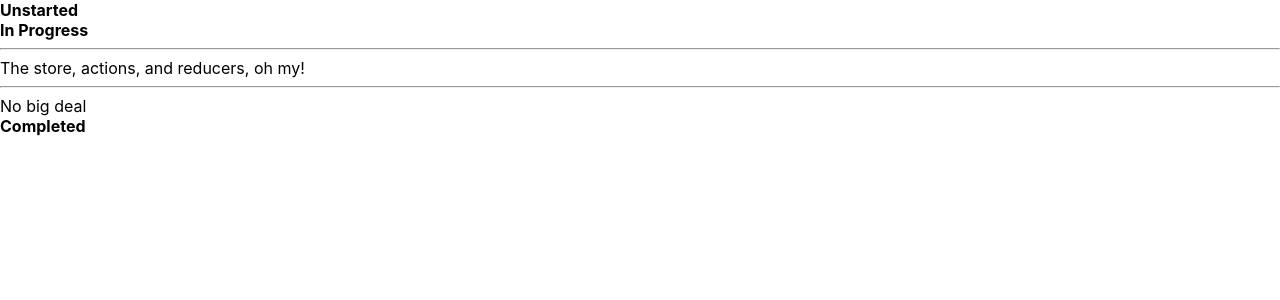
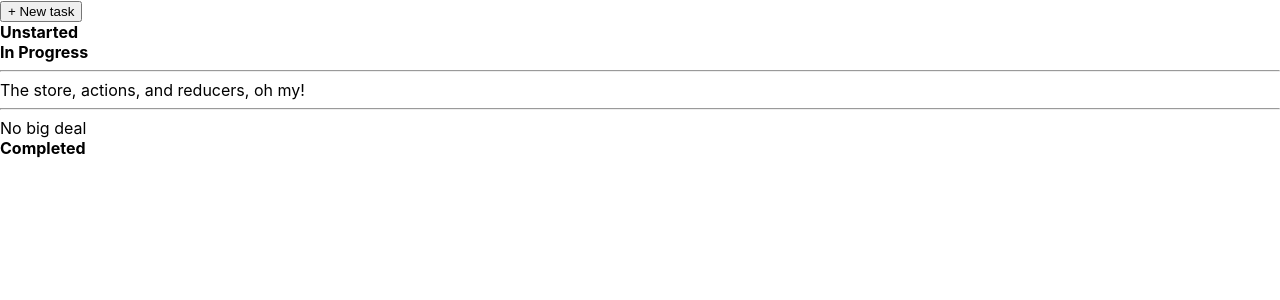
Before and after one commit to mcand/parsnip, a React (Create React App) app: page / in a window 1280 px wide. Shown: the top 300 px of the page. Built offline with nearby package versions, Linux system fonts and the light colour scheme.

Commit message:
create a task feature

```diff
--- a/src/App.js
+++ b/src/App.js
@@ -3,14 +3,27 @@ import { connect } from 'react-redux';
 import TasksPage from './components/TasksPage.js';
 
 class App extends Component {
+  onCreateTask = ({ title, description }) => {
+    this.props.dispatch({
+      type: 'CREATE_TASK',
+      payload: {
+        title,
+        description
+      }
+    });
+  }
+
   render() {
+    console.log('props from App:', this.props);
     return (
-     <div className="main-content">
-        <TasksPage tasks={this.props.tasks} />
+      <div className="main-content">
+        <TasksPage
+          tasks={this.props.tasks}
+          onCreateTask={this.onCreateTask}
+        />
       </div>
     );
   }
-
 }
 
 function mapStateToProps(state) {
--- a/src/components/TasksPage.js
+++ b/src/components/TasksPage.js
@@ -4,18 +4,95 @@ import TaskList from './TaskList.js';
 const TASK_STATUSES = ['Unstarted', 'In Progress', 'Completed'];
 
 class TasksPage extends Component {
+  constructor(props) {
+    super(props);
+    this.state = {
+      showNewCardForm: false,
+      title: '',
+      description: '',
+    };
+  }
+
+  onTitleChange = (e) => {
+    this.setState({ title: e.target.value });
+  }
+
+  onDescriptionChange = (e) => {
+    this.setState({ description: e.target.value });
+  }
+
+  resetForm() {
+    this.setState({
+      showNewCardForm: false,
+      title: '',
+      description: '',
+    });
+  }
+
+  onCreateTask = (e) => {
+    e.preventDefault();
+    this.props.onCreateTask({
+      title: this.state.title,
+      description: this.state.description,
+    });
+    this.resetForm();
+  }
+
+  toggleForm = () => {
+    this.setState({ showNewCardForm: !this.state.showNewCardForm });
+  }
+
   renderTaskLists() {
     const { tasks } = this.props;
     return TASK_STATUSES.map(status => {
       const statusTasks = tasks.filter(task => task.status === status);
-      return <TaskList key={status} status={status} tasks={statusTasks} />
+      return (
+        <TaskList
+          key={status}
+          status={status}
+          tasks={statusTasks}
+        />
+      );
     });
   }
 
   render() {
     return (
-      <div className="tasks">
-        <div className="task-lists">
+        <div className="task-list">
+        <div className="task-list-header">
+          <button
+            className="button button-default"
+            onClick={this.toggleForm}
+          >
+            + New task
+          </button>
+        </div>
+        {this.state.showNewCardForm && (
+          <form className="task-list-form" onSubmit={this.onCreateTask}>
+            <input
+              className="full-width-input"
+              onChange={this.onTitleChange}
+              value={this.state.title}
+              type="text"
+              placeholder="title"
+            />
+            <input
+              className="full-width-input"
+              onChange={this.onDescriptionChange}
+              value={this.state.description}
+              type="text"
+              placeholder="description"
+            />
+            <button
+              className="button"
+              type="submit"
+            >
+              Save
+            </button>
+          </form>
+        )}
+
+        <div className="tasks-lists">
           {this.renderTaskLists()}
         </div>
       </div>
@@ -23,4 +100,4 @@ class TasksPage extends Component {
   }
 }
 
-export default TasksPage
+export default TasksPage;
```
